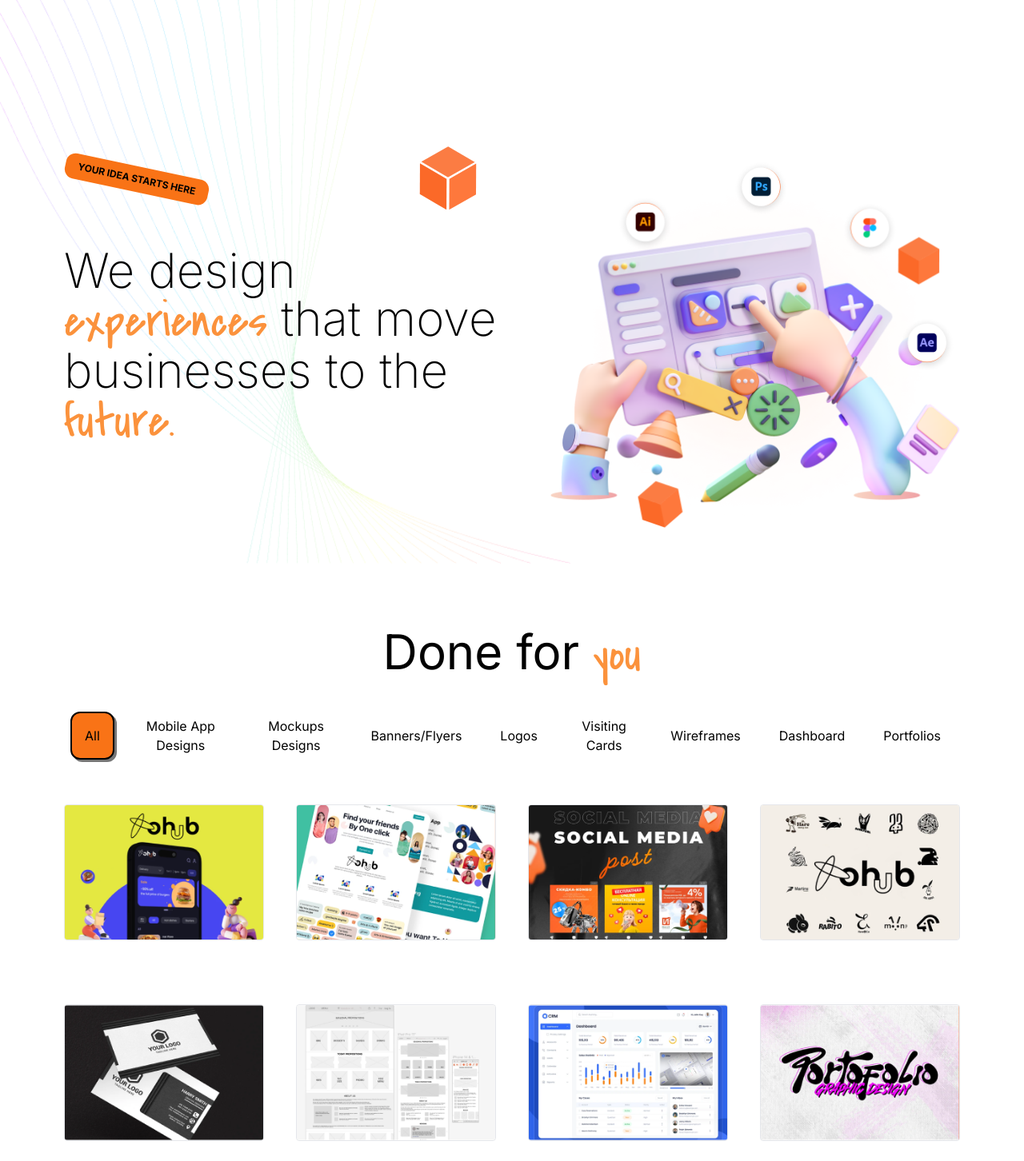
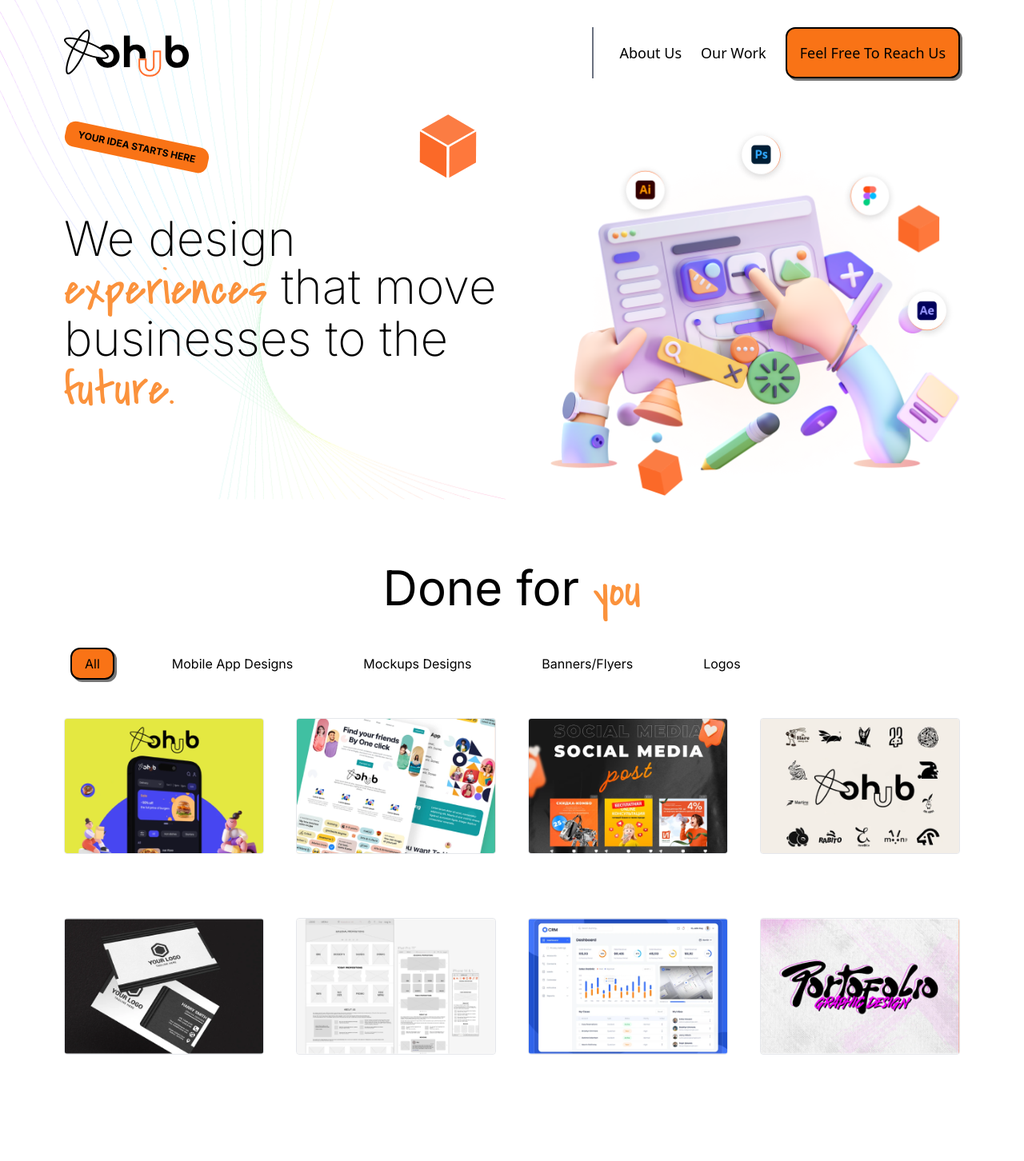
Before and after one commit to bhavnapathania/oxoHub, a Next.js app: page / in a window 1280 px wide. Shown: the top 1452 px of the page at 80% size. Built offline with nearby package versions, Linux system fonts and the light colour scheme.

Commit message:
updated changes

```diff
--- a/src/app/components/common/filters/index.jsx
+++ b/src/app/components/common/filters/index.jsx
@@ -59,7 +59,7 @@ const FilterComponent = () => {
           you
         </span>
       </h1>
-      <div className="flex justify-between overflow-x-scroll-scr mb-5">
+      <div className="flex justify-between overflow-x-scroll gap-10 whitespace-nowrap pb-6 md:mb-5 md:w-[80%] md:overflow-hidden">
         {categories?.map((category, index) => (
           <button
             key={index}
@@ -79,7 +79,7 @@ const FilterComponent = () => {
           </button>
         ))}
       </div>
-      <div className="grid grid-cols-1 sm:grid-cols-2 lg:grid-cols-4 gap-y-20 gap-x-10 mt-14">
+      <div className="grid grid-cols-1 sm:grid-cols-2 lg:grid-cols-4 gap-y-20 gap-x-10 mt-6">
         {filteredItems.map((item) => (
           <div key={item.id} className="border rounded overflow-hidden">
             <img src={item.src} alt={item.category} className="w-full h-auto" />
--- a/src/app/components/common/header/index.jsx
+++ b/src/app/components/common/header/index.jsx
@@ -7,7 +7,7 @@ function Header() {
       <img src="/images/branding/logo.svg" alt="logo" />
       <ul className="flex gap-6 border-l-2 border-gray-500 my-4 pl-8 text-lg font-medium items-center">
         <li>About Us</li>
-        <li>Our Work</li>
+        <li >Our Work</li>
 
         <li
           className="bg-orange-500 border-2 rounded-[12px] border-black shadow-lg px-4 py-4"
--- a/src/app/components/common/leftRightImgForm/index.jsx
+++ b/src/app/components/common/leftRightImgForm/index.jsx
@@ -57,7 +57,7 @@ function LeftRightImgForm({
           />
         </div>
       </div>
-      <img className="p-8 md:p-0" src={url} alt="" />
+      <img className="p-8 md:p-0 h-auto" src={url} alt="" />
     </section>
   );
 }
--- a/src/app/components/heroSection/index.jsx
+++ b/src/app/components/heroSection/index.jsx
@@ -16,7 +16,7 @@ function HeroSection() {
         backgroundRepeat: "no-repeat",
       }}
     >
-      <div className="flex flex-col-reverse gap-10 md:flex-row justify-between items-center py-10 px-5 md:px-20 mt-20 md:mt-40 2xl:mt-40 2xl:px-36 w-full">
+      <div className="flex flex-col-reverse gap-10 md:flex-row justify-between items-center  px-5 md:px-20 mt-20 md:mt-40 2xl:mt-40 2xl:px-36 w-full">
         <div className="md:w-[50%] mt-20 md:mt-0 relative flex flex-col gap-6">
           <img
             src="/images/icons/dice.svg"
--- a/src/app/layout.js
+++ b/src/app/layout.js
@@ -5,7 +5,10 @@ import Footer from "./components/common/footer";
 import "slick-carousel/slick/slick.css";
 import "slick-carousel/slick/slick-theme.css";
 const inter = Inter({ subsets: ["latin"] });
-const coveredByYourGrace = Covered_By_Your_Grace({ subsets: ["latin"], weight: "400" });
+const coveredByYourGrace = Covered_By_Your_Grace({
+  subsets: ["latin"],
+  weight: "400",
+});
 
 export const metadata = {
   title: "OXO HUB",
@@ -17,8 +20,8 @@ export default function RootLayout({ children }) {
     <html lang="en">
       <body className="w-screen flex justify-center overflow-x-hidden">
         <div className="w-full">
-          {/* <Header /> */}
-          <main className={`${inter.className} w-full top-0` }>{children}</main>
+          <Header />
+          <main className={`${inter.className} w-full top-0`}>{children}</main>
           <Footer />
         </div>
       </body>
```
